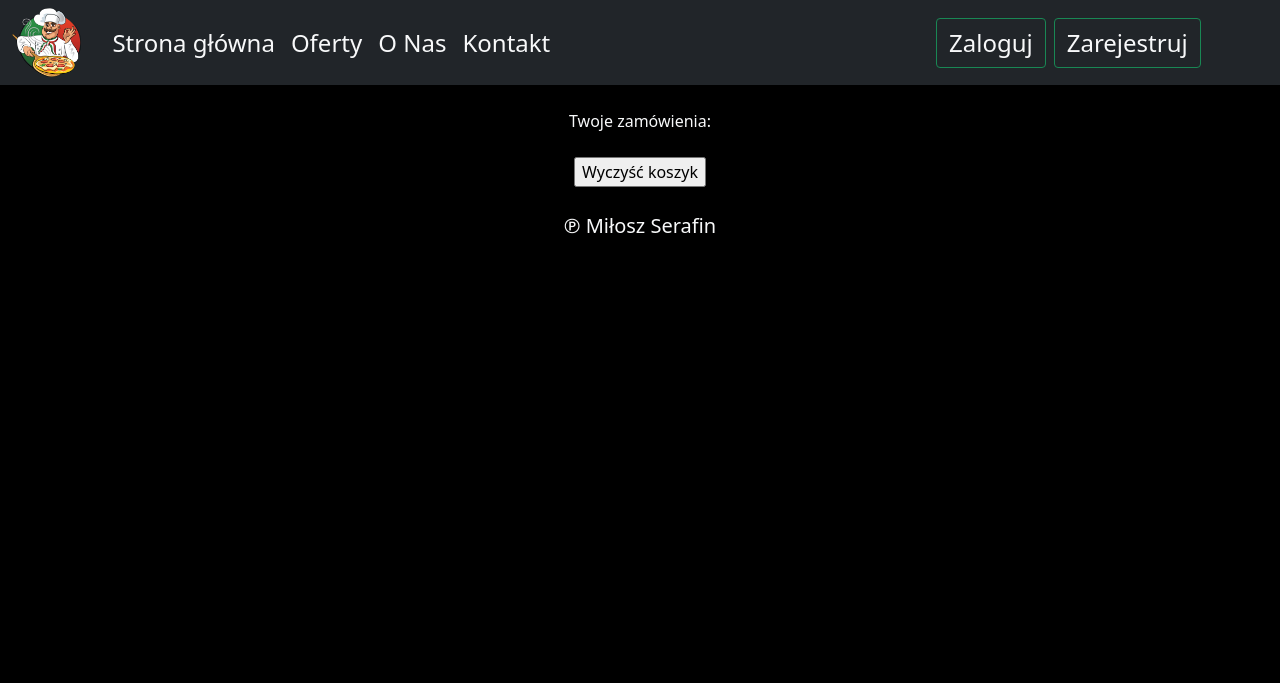
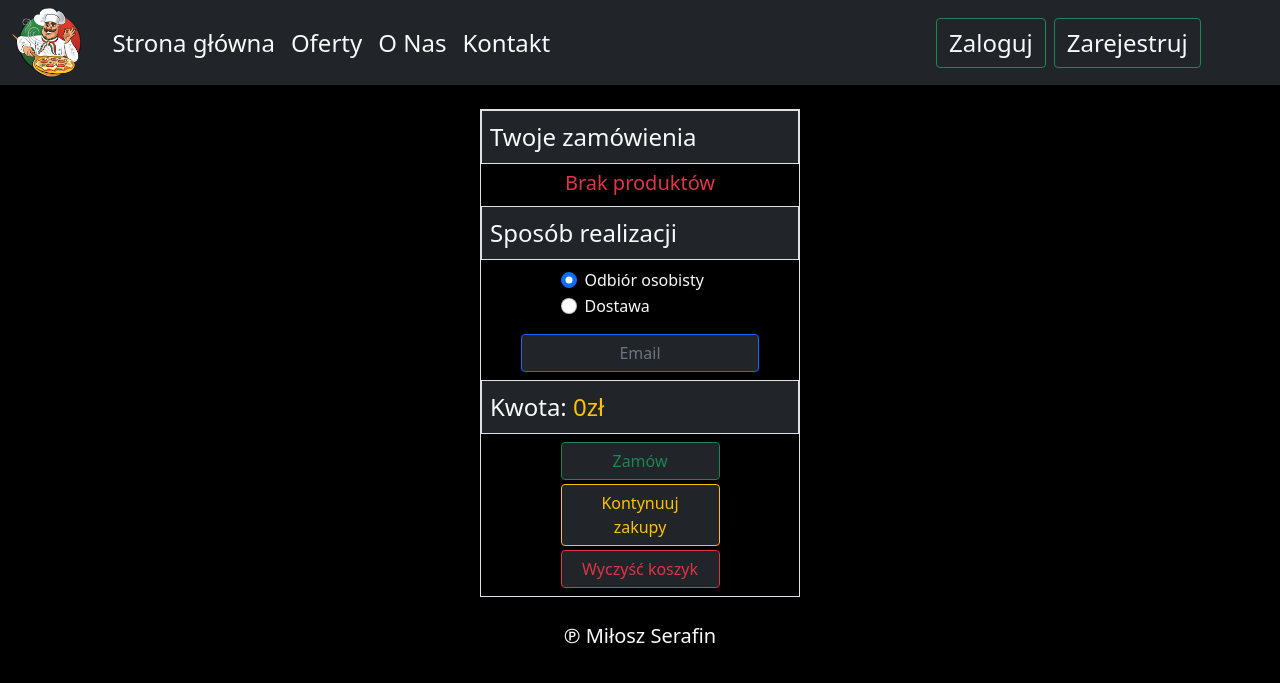
Before and after one commit to Smiercior/PizzaSite, a PHP site: page /cart.php in a window 1280 px wide. Shown: the top 683 px of the page. Run offline with PHP 8.4, Linux system fonts and the light colour scheme.

Commit message:
Add new elem to cart, add img to json,order

```diff
--- /dev/null
+++ b/JS/cart.js
@@ -0,0 +1,25 @@
+const radioDelivery1 = document.getElementById("delivery1");
+radioDelivery1.addEventListener("change",() => {change1();});
+
+const radioDelivery2 = document.getElementById("delivery2");
+radioDelivery2.addEventListener("change",() => {change2();});
+
+const formInputs = document.getElementById("formInputs");
+
+//// This part chage html according to radio button, if user choose delivery by courier this part generate form imputs ////
+
+// User choose delivery : self
+function change1()
+{
+    email = '<input type="email" class="btn-outline-primary btn bg-dark form-control w-75 text-light" name="email" placeholder="Email">'
+    formInputs.innerHTML = email;
+}
+
+// User choose delivery : by courier
+function change2()
+{
+    email = '<input type="email" class="btn-outline-primary btn bg-dark form-control w-75 text-light" name="email" placeholder="Email">'
+    street = '<input type="text" class="btn-outline-primary btn bg-dark form-control w-50 text-light mt-1" name="street" placeholder="Ulica"> <input type="text" class="btn-outline-primary btn bg-dark form-control w-25 text-light mt-1" name="houseNr" placeholder="Nr.dom">'
+    city = '<input type="text" class="btn-outline-primary btn bg-dark form-control w-75 text-light mt-1" name="city" placeholder="Miasto">'
+    formInputs.innerHTML = email + city + street;
+}
--- a/JS/script.js
+++ b/JS/script.js
@@ -1,10 +1,10 @@
-function makeOrder(productName,type)
+function makeOrder(productName, productComposition, productPrice, type, img)
 {
     // productName - ceratin product name 'string', type - type of product 'string' eg. MARGARITA,pizza
     $.ajax({
         type: 'post',
         url: 'server.php',
-        data: { productName: productName, type: type },
+        data: { productName: productName, productComposition: productComposition, productPrice: productPrice, type: type, productImg: img },
         success: function(){location.href = "order.php"}
     });
 }
--- a/cart.php
+++ b/cart.php
@@ -15,6 +15,7 @@ $_SESSION['site'] = "order";
 <!-- JavaScript Bundle with Popper -->
 <script src="https://ajax.googleapis.com/ajax/libs/jquery/3.5.1/jquery.min.js"></script>
 <script src="https://cdn.jsdelivr.net/npm/bootstrap@5.1.3/dist/js/bootstrap.bundle.min.js" integrity="sha384-ka7Sk0Gln4gmtz2MlQnikT1wXgYsOg+OMhuP+IlRH9sENBO0LRn5q+8nbTov4+1p" crossorigin="anonymous" defer></script>
+<script src="JS/cart.js" type="text/JavaScript" defer></script>
 </head>
 
 <body>
@@ -23,16 +24,88 @@ $_SESSION['site'] = "order";
     include('Basic Components/navbar.php');
      ?>
 
-    <div class="row mt-4 mb-4">
-        <div class="col-12 text-center">
-            <span class="text-light">Twoje zamówienia: <span class="text-primary"><?= $_SESSION['cartProducts'] ?></span></span>
+    <div class="row w-25 mt-4 mb-4 border mx-auto">
+        <div class="p-2 col-12 text-start ml-2 bg-dark border">
+            <span class="text-light fs-4">Twoje zamówienia</span>
         </div>
 
-        <div class="col-12 text-center mt-4">
+        <div class="col-12 text-center text-warning mt-1">
+            <?php if($_SESSION['cartProducts'] != " "): ?>
+                <?php $productsArray = explode(",",$_SESSION['cartProducts']) ?>
+                <?php foreach($productsArray as $product): ?>
+                    <div class="col-12 text-primary fs-5"><?= $product ?></div>
+                <?php endforeach ?>
+
+            <?php else: ?>
+                <span class="text-danger fs-5">Brak produktów</span>
+            <?php endif ?>
+        </div>
+
+        <div class="p-2 col-12 text-start ml-2 bg-dark border mt-2">
+            <span class="text-light fs-4">Sposób realizacji</span>
+        </div>
+
+        <form class="m-0 p-0" method="POST">
+            <div class="col-12 text-center text-warning mt-2">
+                <div class="form-check w-50 mx-auto text-start">
+                    <input class="form-check-input" type="radio" name="delivery" value="self" id="delivery1" checked>
+                    <label class="form-check-label text-light" for="flexRadioDefault1">
+                        Odbiór osobisty
+                    </label>
+                </div>
+                <div class="form-check w-50 mx-auto text-start">
+                    <input class="form-check-input" type="radio" name="delivery" value="courier" id="delivery2">
+                    <label class="form-check-label text-light" for="flexRadioDefault1">
+                        Dostawa
+                    </label>
+                </div>
+            </div>
+
+
+            <div class="col-12 mt-3">
+                <div id="formInputs" class="text-center">
+                    <input type="email" class="btn-outline-primary btn bg-dark form-control w-75 text-light" name="email" placeholder="Email">
+                </div>
+            </div>
+
+            <div class="p-2 col-12 text-start ml-2 bg-dark border mt-2">
+                <?php
+                    $sum = 0.0;
+                    if($_SESSION['cartProducts'] != " ")
+                    {
+                        $productsArray = explode(",",$_SESSION['cartProducts']);
+                        foreach($productsArray as $product)
+                        {
+                            if($product != "")
+                            {
+                                $productData = explode("-",$product);
+                                $sum = $sum +  floatval($productData[2]);
+                            }
+                        }
+                    }
+                 ?>
+
+                <span class="text-light fs-4">Kwota: <span class="text-warning"><?= $sum ?>zł</span></span>
+            </div>
+
+            <div class="col-12 w-50 mx-auto mt-2">
+                <input id="orderButton" type="submit" name="makeOrder" class="btn-outline-success btn bg-dark form-control" value="Zamów">
+            </div>
+
+            <div class="col-12 w-50 mx-auto mt-1">
+                <a id="continueLink" href="offers.php" class="btn-outline-warning btn bg-dark form-control">Kontynuuj zakupy</a>
+            </div>
+
+        </form>
+
+        <div class="col-12 w-50 p-0 mx-auto mt-1 mb-2">
             <form method="GET">
-                <input type="submit" name="clearCart" value="Wyczyść koszyk">
+                <input class="btn-outline-danger btn bg-dark form-control" type="submit" name="clearCart" value="Wyczyść koszyk">
             </form>
         </div>
+
+
+
 
     </div>
 </div>
--- a/server.php
+++ b/server.php
@@ -68,6 +68,9 @@ if(isset($_GET['logout']))
 if(isset($_POST['productName']))
 {
      $_SESSION['productName'] = $_POST['productName'];
+     $_SESSION['productComposition'] = $_POST['productComposition'];
+     $_SESSION['productPrice'] = $_POST['productPrice'];
+     $_SESSION['productImg'] = $_POST['productImg'];
 }
 
 // Add item to cart
--- a/style.css
+++ b/style.css
@@ -20,3 +20,28 @@ body
 {
     width: 99%;
 }
+#continueLink:hover
+{
+    color: white;
+}
+#continueLink,#orderButton
+{
+    font-size: 100%;
+}
+
+@media (min-width: 751) and (max-width: 900px)
+{
+    #continueLink,#orderButton
+    {
+        font-size: 50%;
+    }
+}
+
+
+@media (max-width: 750px)
+{
+    #continueLink,#orderButton
+    {
+        font-size: 25%;
+    }
+}
```
Also changed, not shown: offers.php (+8 -4 lines), order.php (+20 -9 lines), products.json (+16 -8 lines), Img/chicken.jpg (added), Img/chips.jpg (added), Img/cola.jpg (added), Img/greekSalade.jpg (added), Img/pepperoni.jpg (added), Img/pepsi.jpg (added), Img/sweetPotatosChips.jpg (added).
